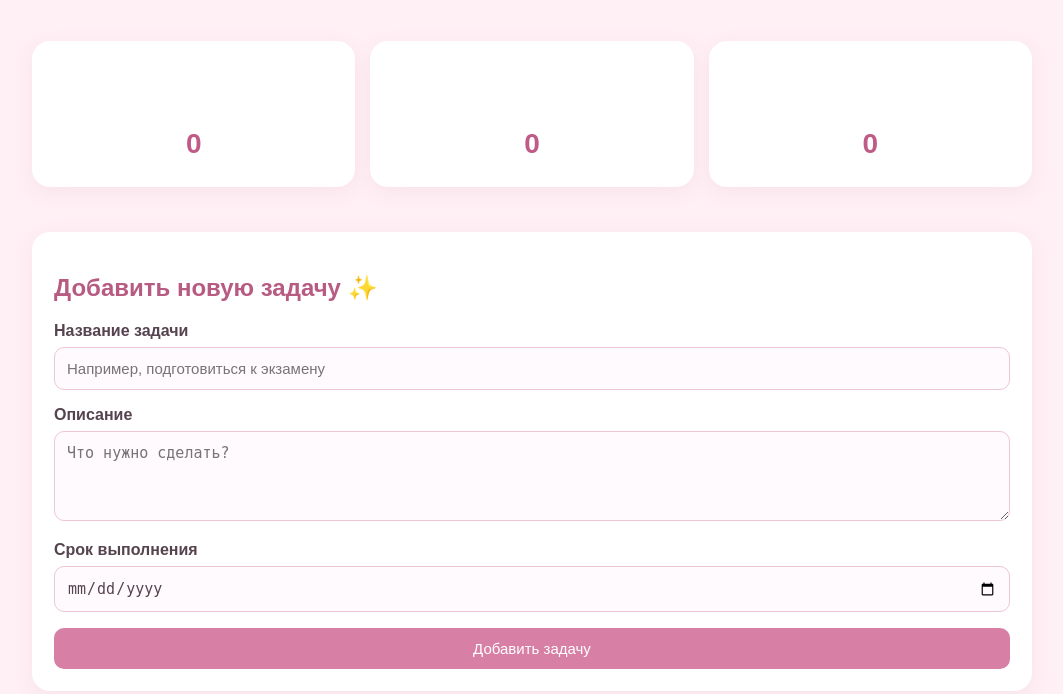
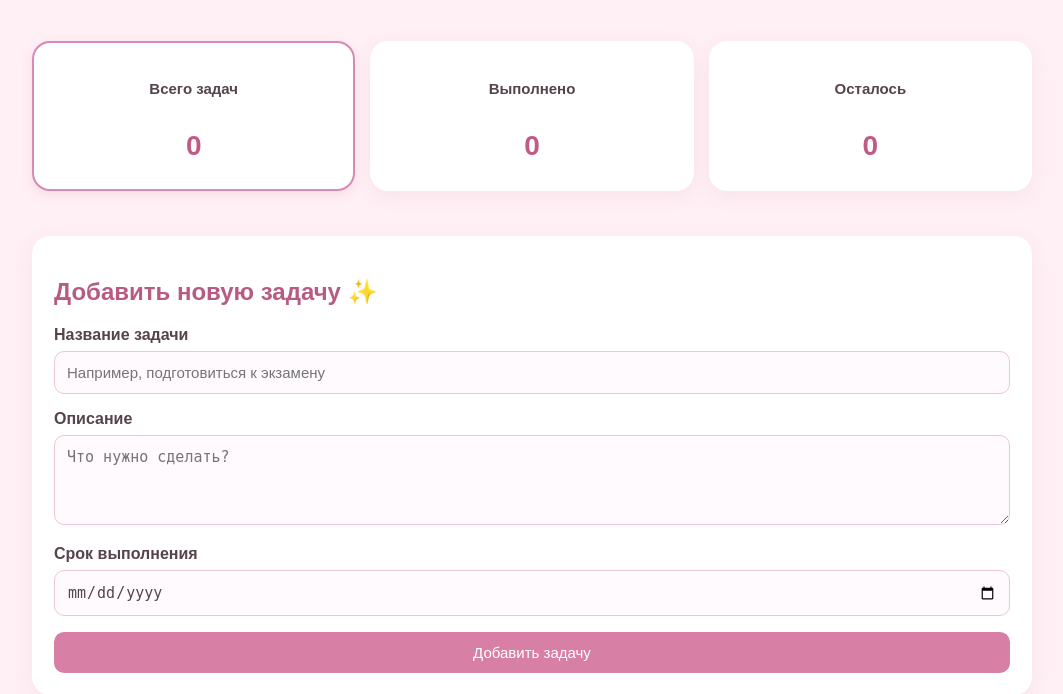
Before and after one commit to fifa-dot/student-task-planner, a Flask app: page /tasks in a window 1280 px wide. Shown: the part 129-823 px from the top of the page, without its empty margins (108-1171 px from the left). Run offline with Flask 3, Linux system fonts and the light colour scheme; the visitor is signed in with stand-in values (Sample User, id 1); data that the repository does not hold is empty.

Commit message:
Update style.css

```diff
--- a/static/style.css
+++ b/static/style.css
@@ -233,3 +233,20 @@ a:hover {
         justify-content: flex-start;
     }
 }
+.stat-card {
+    cursor: pointer;
+    font-family: inherit;
+    color: inherit;
+    text-align: center;
+    border: 2px solid transparent;
+    transition: 0.2s;
+}
+
+.stat-card:hover {
+    transform: translateY(-3px);
+}
+
+.stat-card.active {
+    border-color: #d58bb5;
+    box-shadow: 0 4px 12px rgba(213, 139, 181, 0.2);
+}
```
